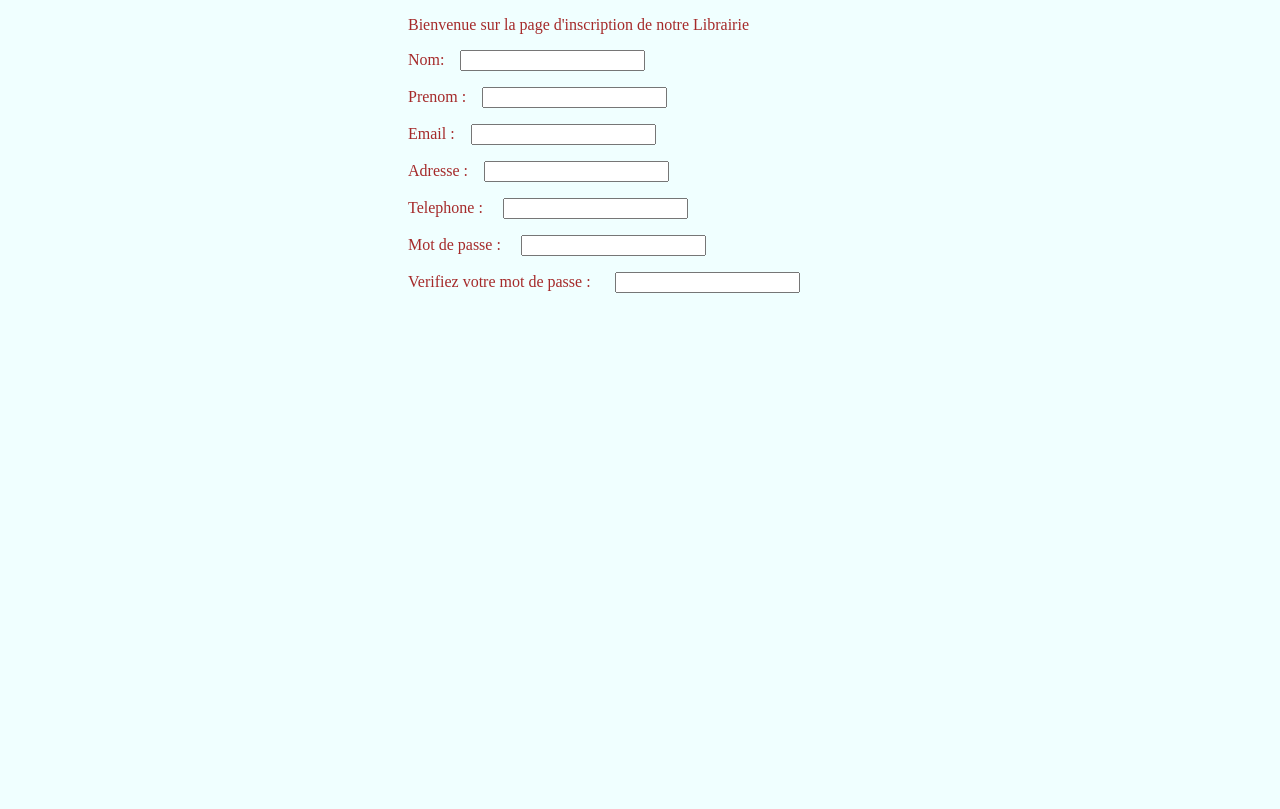
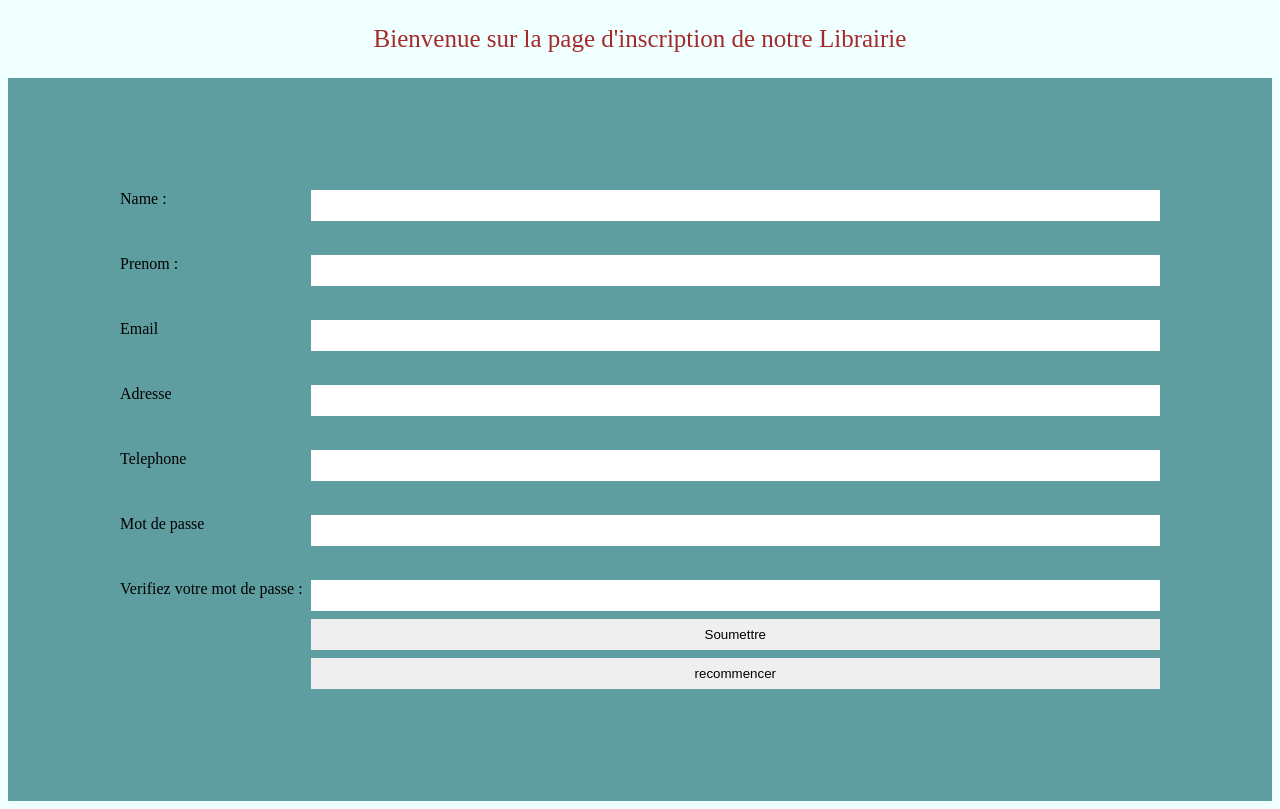
Before and after one commit to GLO2005-H22-EQ-06/Libraire, a Flask app: template templates/submit.html in a window 1280 px wide. Before the commit the page ends 293 px from the top, so only its background shows below. Run offline with Flask 2, Linux system fonts and the light colour scheme; the template is opened without the code that fills it, so the values that code supplies are empty.

Commit message:
progres du formulaire d'inscription

```diff
--- a/app.py
+++ b/app.py
@@ -1,4 +1,4 @@
-from flask import Flask, render_template, request
+from flask import Flask, render_template
 
 app = Flask(__name__)
 
@@ -12,5 +12,6 @@ app.config['MYSQL_DATABASE'] = 'glo_2005_labs'
 def index():
     return render_template("base.html")
 
+
 if __name__ == "__main__":
     app.run(debug=True)
--- a/static/submit.css
+++ b/static/submit.css
@@ -1,17 +1,33 @@
 p
 {
     color: brown;
-    #text-align: center;
-    margin-left: 400px;
+    text-align: center;
+    #margin-left: 400px;
+    font-size: 25px;
 }
 body
 {
     background:azure;
-
 }
 
-input
-{
-    align-content: center;
-    #margin-right: 80px;
-}
+  .myForm {
+    display: grid;
+    grid-template-columns: [labels] auto [controls] 1fr;
+    grid-auto-flow: row;
+    grid-gap: .5em;
+    background: cadetblue;
+    padding: 7em;
+
+  }
+  .myForm > label  {
+    grid-column: labels;
+    grid-row: auto;
+  }
+  .myForm > input,
+  .myForm > textarea,
+  .myForm > button {
+    grid-column: controls;
+    grid-row: auto;
+    border: none;
+    padding: 8px;
+  }
--- a/static/submit.js
+++ b/static/submit.js
@@ -0,0 +1,27 @@
+function submit_check() {
+    var pwd1 = document.getElementById("clientMdp").value
+    var pwd2 = document.getElementById("clientMdpCheck").value
+    var nom = document.getElementById("clientNom").value
+    var prenom = document.getElementById("clientPrenom").value
+    var adresse = document.getElementById("clientAdresse").value
+    var telephone = document.getElementById("clientTelephone").value
+    var email = document.getElementById("clientMail").value
+}
+
+function check_nom(nom) {
+    return false
+}
+
+
+function check_adresse(adresse) {
+    return false
+}
+
+function check_telephone(telephone)
+{
+    return false
+}
+
+function check_email(email) {
+    return false
+}
--- a/templates/submit.html
+++ b/templates/submit.html
@@ -8,12 +8,28 @@
 </head>
 <body>
 <p> Bienvenue sur la page d'inscription de notre Librairie</p>
-<p>Nom:&emsp;<input maxlength="50" id="clientName" type="text"></p>
-<p>Prenom :&emsp;<input maxlength="50" id="clientPrenom" type="text"></p>
-<p>Email :&emsp;<input maxlength="50" id="clientMail" type="email"></p>
-<p>Adresse :&emsp;<input maxlength="200" id="clientAdresse" type="text"></p>
-<p>Telephone :&emsp; <input maxlength="11" id="clientTelephone" type="text"></p>
-<p>Mot de passe : &emsp;<input maxlength="50" id="clientMdp" type="password"></p>
-<p>Verifiez votre mot de passe : &emsp; <input maxlength="50" id="clientMdpCheck" type="password"></p>
+
+<form method="post" class="myForm">
+    <label for="clientNom">Name :</label>
+    <input maxlength="50" id="clientNom" name="clientNom" type="text" required><br>
+    <label for="clientPrenom">Prenom :</label>
+    <input maxlength="50" name="clientPrenom" id="clientPrenom" type="text"><br>
+    <label for="clientMail">Email</label>
+    <input maxlength="50" id="clientMail" name = "clientMail" type="email" required><br>
+    <label for="clientAdresse">Adresse</label>
+    <input maxlength="200" id="clientAdresse" type="text" required><br>
+    <label for="clientTelephone">Telephone</label>
+    <input maxlength="11" id="clientTelephone" name= "clientTelephone" type="text"><br>
+    <label for="clientMdp">Mot de passe</label>
+    <input maxlength="50" id="clientMdp" name="clientMdp" type="password"><br>
+    <label for="clientMdpCheck">Verifiez votre mot de passe :</label>
+    <input maxlength="50" id="clientMdpCheck" type="password"><br>
+    <input type="submit" value="Soumettre" onclick="submit_check()">
+    <input type="reset" value="recommencer">
+
+
+</form>
+
+
 </body>
 </html>
```
